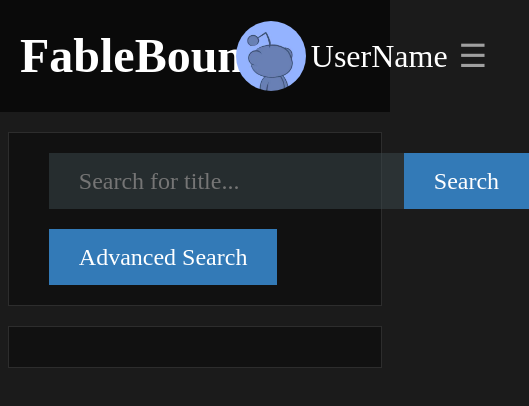
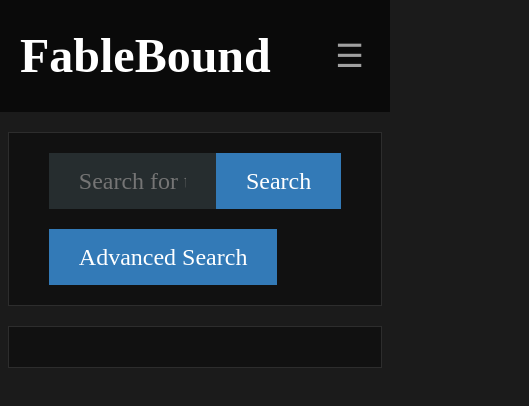
Before and after one commit to HereIsSee/web-novel-site, a React (Vite) app in the folder front-end/: page /search in a window 390 px wide. Shown: the top 406 px of the page, 529 px wide, since content can reach past the window. Built offline with nearby package versions, Linux system fonts and the light colour scheme.

Commit message:
Fix header and search input overflow on small screens

```diff
--- a/front-end/src/components/FormFields/input.module.css
+++ b/front-end/src/components/FormFields/input.module.css
@@ -4,13 +4,14 @@
     border: 1px solid var(--light-white-border-color);
     font-size: 18px;
 }
-.search{
+input.search{
     background-color: rgba(60, 73, 77, 0.493);
     border: none;
     padding: 10px 30px;
     font-size: 24px;
     flex: 1;
     color: white;
+    min-width: 0;
 }
 .search:focus-visible{
     border:none;
--- a/front-end/src/index.css
+++ b/front-end/src/index.css
@@ -169,6 +169,12 @@ a:hover,a:focus{
   overflow: hidden;
   background-color: rgba(0, 0, 0, 0.5);
   background-blend-mode: darken;
+}
+
+@media(max-width: 900px){
+  .options img, .options .display-name {
+    display: none;
+  }
 }
 /* Login/Register css START*/
 .auth-cover{
```
